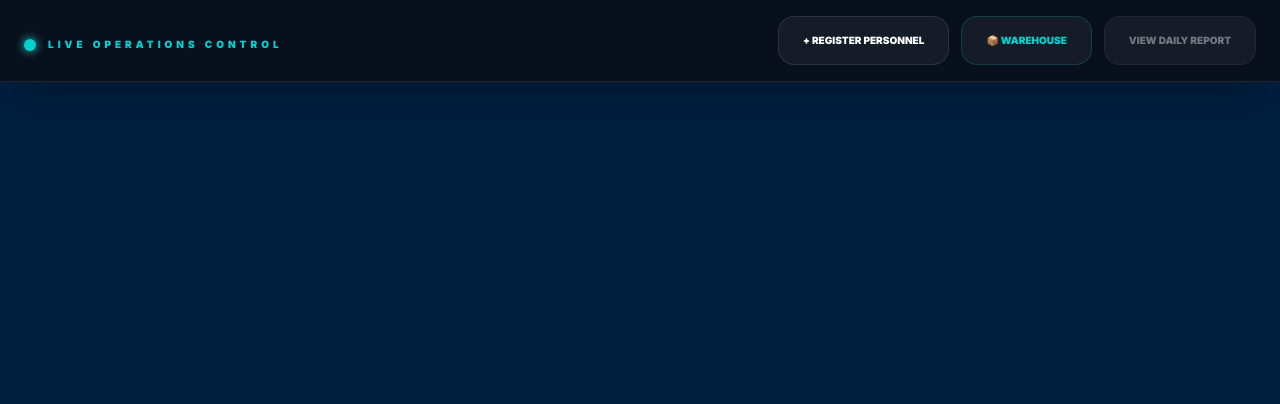
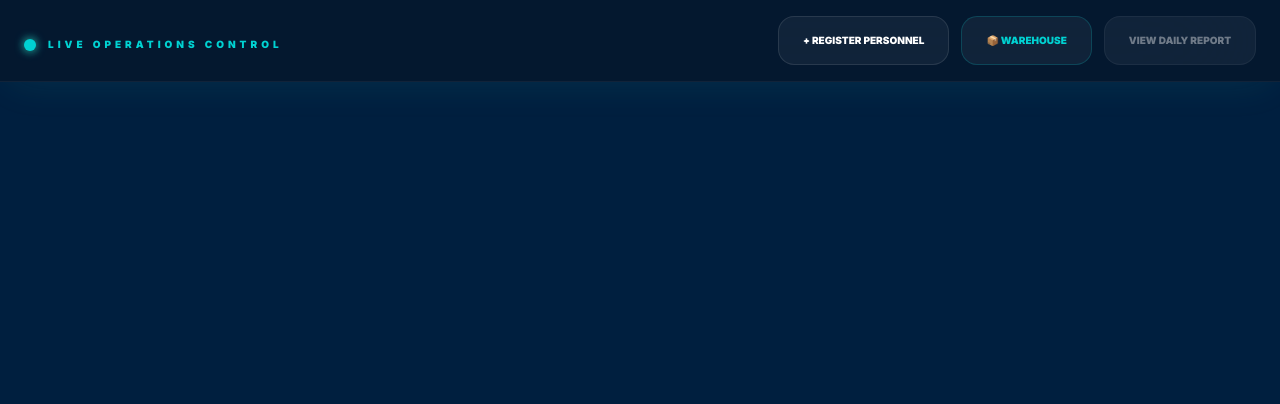
Before and after one commit to InnoCoda-Studio/CodaSite, a Django app: template codasite/site_management/templates/site_management/site_dashboard.html in a window 1280 px wide. Shown: the top 404 px of the page. Run offline with Django 5.2, Linux system fonts and the light colour scheme; the template is opened without the code that fills it, so the values that code supplies are empty; style sheets or scripts are compiled from the project's sources; some libraries are stand-ins or nearby versions.

Commit message:
updating the nav bar

```diff
--- a/codasite/site_management/templates/site_management/site_dashboard.html
+++ b/codasite/site_management/templates/site_management/site_dashboard.html
@@ -38,8 +38,7 @@
 
 <div x-data="{ workerModal: false, stockModal: false, imgModal: false, imgUrl: '', payModal: false, isVideo: false, loading: false }" class="pb-32">
     <div class="container mx-auto p-4 md:p-6 space-y-8">
-<header id="smart-navbar" class="fixed top-0 left-0 right-0 z-[100] transition-transform duration-500 ease-in-out translate-y-0 bg-[#0a0f1a]/90 backdrop-blur-2xl border-b border-white/10 shadow-2xl">
-
+<header id="smart-navbar" class="fixed top-0 left-0 right-0 z-[100] transition-transform duration-500 ease-in-out translate-y-0 bg-[#0a0f1a]/40 backdrop-blur-3xl border-b border-white/5 shadow-[0_10px_40px_-10px_rgba(45,212,191,0.1)]">
     <div class="container mx-auto px-4 md:px-6 py-3 md:py-4 flex flex-col md:flex-row justify-between items-start md:items-center gap-4">
 
         <div class="w-full flex justify-between items-center md:w-auto">
```
